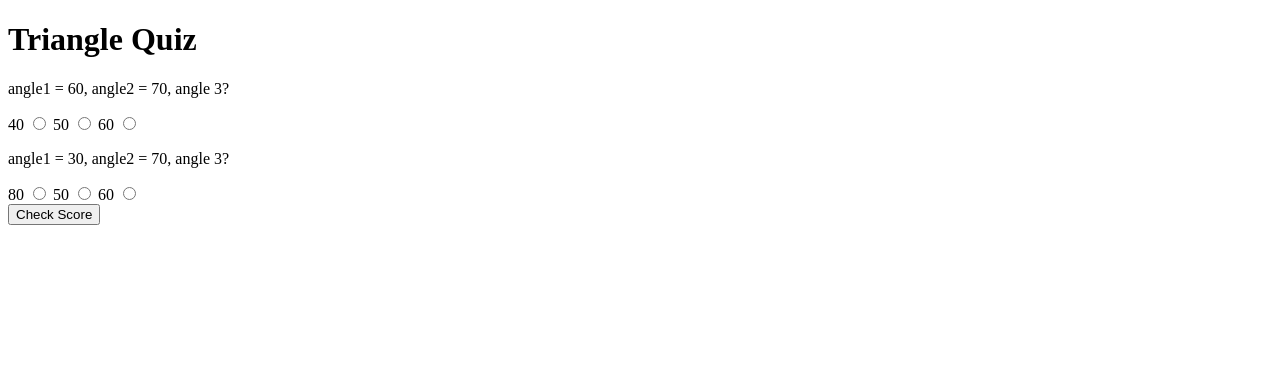
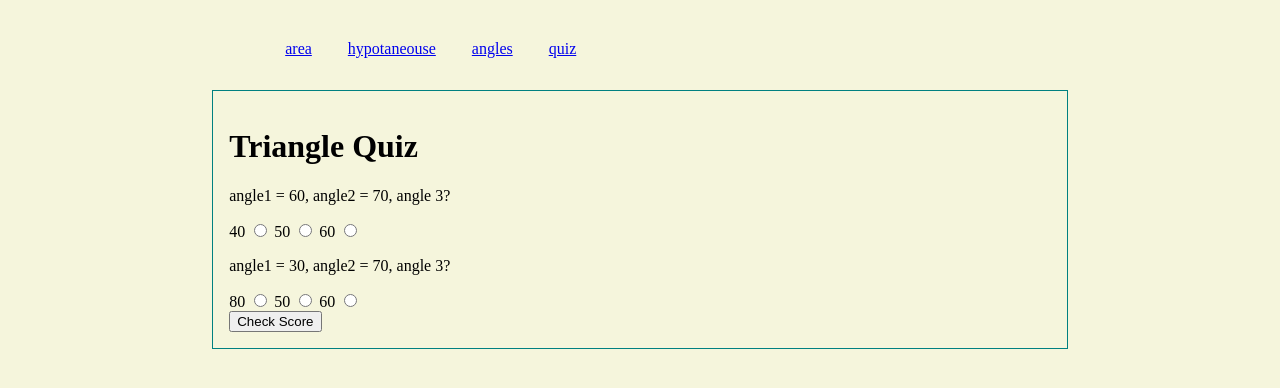
Before and after one commit to abhijitdotsharma/tri-angles, a plain HTML site: page quiz.html in a window 1280 px wide. Drawn offline with Linux system fonts and the light colour scheme.

Commit message:
style - fixed css and added links to navigate across pages

```diff
--- a/quiz.css
+++ b/quiz.css
@@ -0,0 +1,23 @@
+body{
+    background-color: beige;
+}
+.nav-container{
+    width: 65%;
+    margin: auto;
+    padding: 1rem;
+}
+.list-non-bullet{
+    list-style: none;
+}
+
+.list-item-inline{
+    display: inline;
+    padding: 0rem 1rem;
+}
+
+.container{
+    width: 65%;
+    margin: auto;
+    padding: 1rem;
+    border: 1px solid teal;
+}
--- a/quiz.html
+++ b/quiz.html
@@ -5,10 +5,30 @@
     <meta charset="UTF-8">
     <meta http-equiv="X-UA-Compatible" content="IE=edge">
     <meta name="viewport" content="width=device-width, initial-scale=1.0">
+    <link rel="stylesheet" href="quiz.css">
     <title>quiz </title>
 </head>
 
 <body>
+
+    <nav class="nav-container">
+
+        <ul class="list-non-bullet" >
+            <li class="list-item-inline">
+               <a href="/area.html">area</a>
+            </li>
+            <li class="list-item-inline">
+               <a href="/hypo.html">hypotaneouse</a>
+            </li>
+            <li class="list-item-inline">
+                <a href="/index.html">angles</a>
+            </li>
+            <li class="list-item-inline">
+                <a href="/quiz.html">quiz</a>
+            </li>
+        </ul>
+    </nav>
+
     <div class="container">
         <h1>Triangle Quiz</h1>
         <form class="question-form">
```
